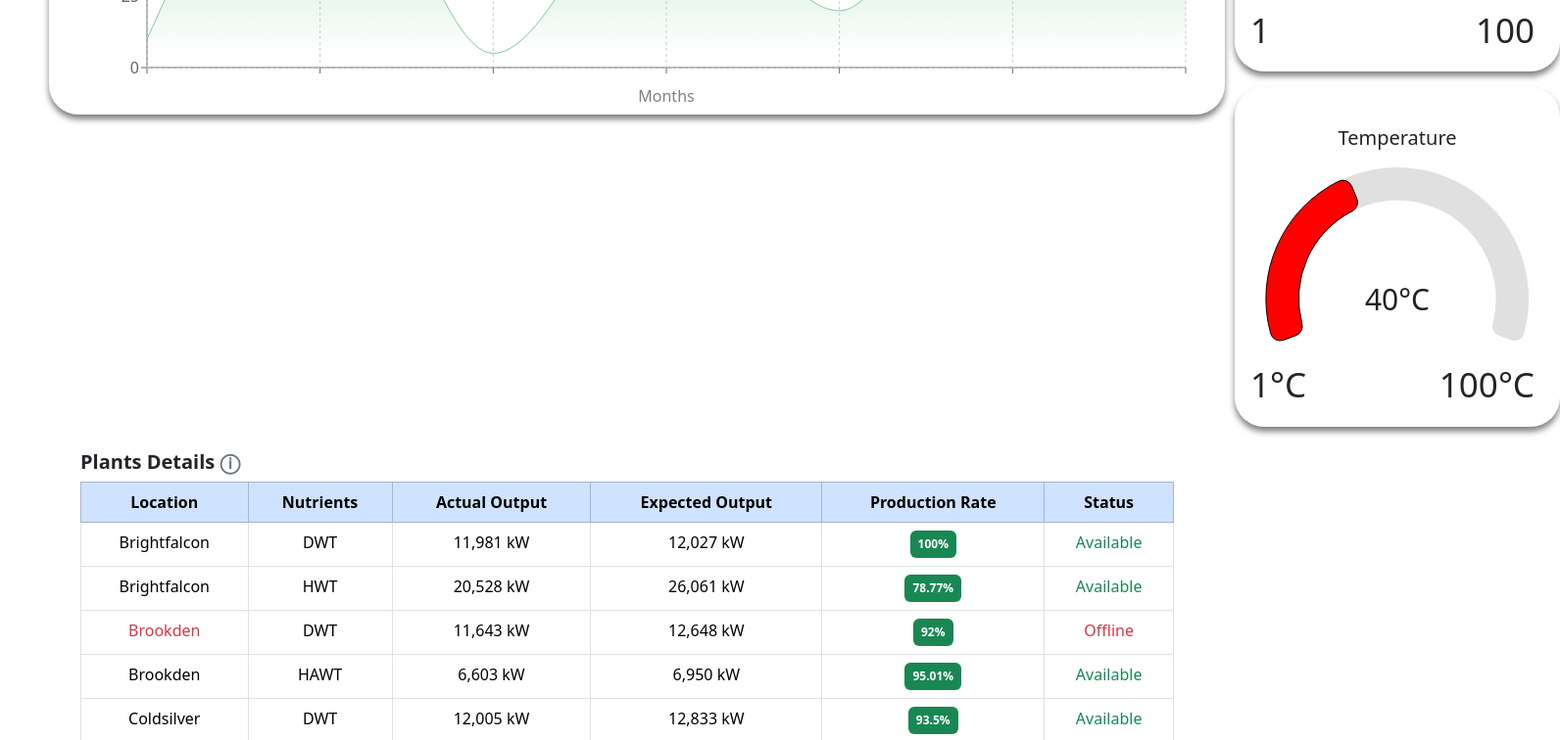
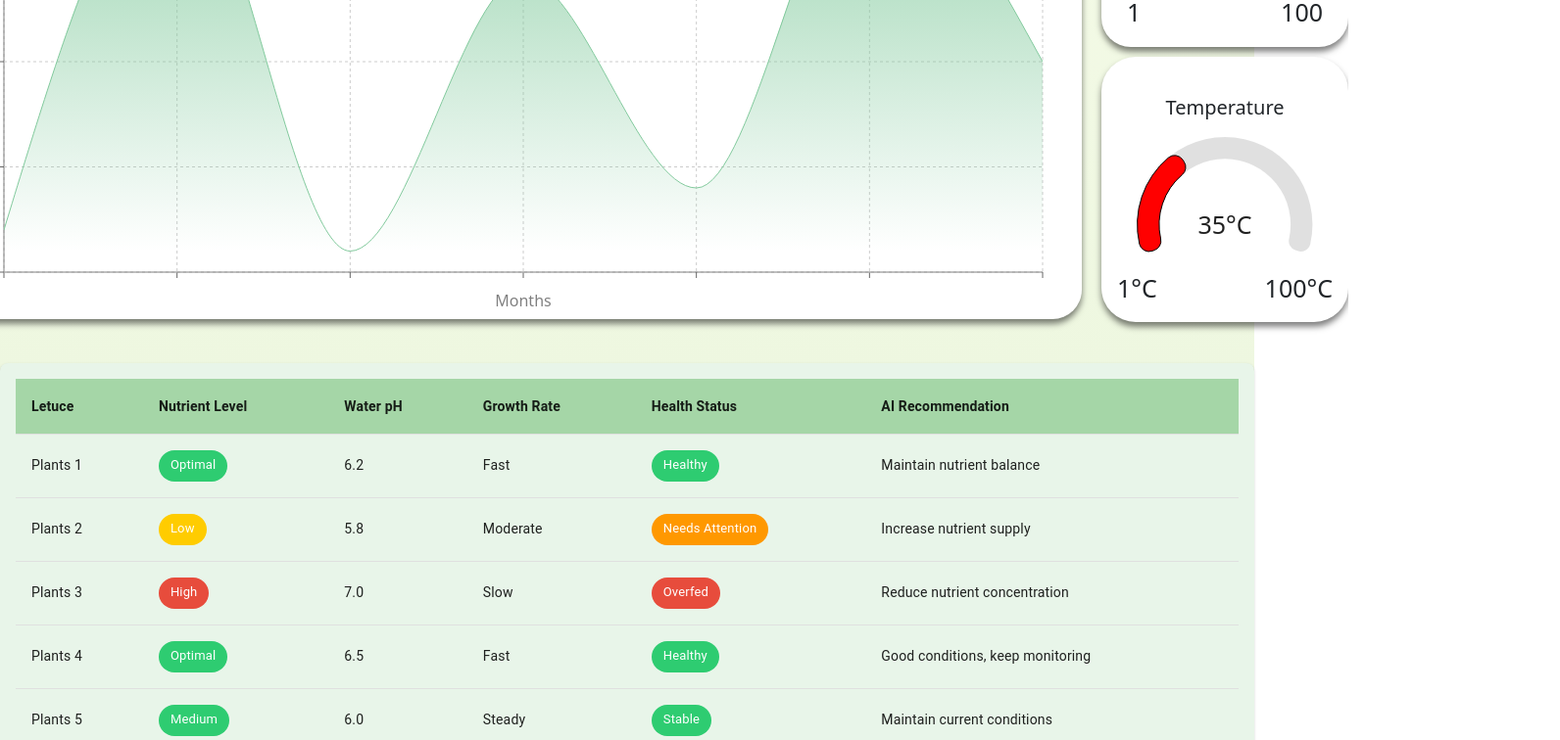
Before and after one commit to lolomoguzu/AI-Monitoring, a React (Vite) app in the folder Monitoring/: page /dashboard in a window 1280 px wide. Shown: the part 460-1216 px from the top of the page at 98% size, 1592 px wide, since content can reach past the window. Built offline with nearby package versions, Linux system fonts and the light colour scheme.

Commit message:
some adjustment

```diff
--- a/Monitoring/src/Components/NavButton.tsx
+++ b/Monitoring/src/Components/NavButton.tsx
@@ -5,7 +5,7 @@ import seeds from "../assets/seedling.svg";
 const NavButton = () => {
   return (
     <div className="font">
-      <Navbar expand="lg" bg="light" variant="light">
+      <Navbar expand="lg" bg="mt-3 p-3 rounded shadow bg-white" variant="light">
         <Container>
           {/* Left Side - Dropdown */}
           <Nav>
--- a/Monitoring/src/Design/Dashboard.css
+++ b/Monitoring/src/Design/Dashboard.css
@@ -1,12 +1,24 @@
-.ST{
- align-items: right;
+.background {
+    background: linear-gradient(to bottom, #f8fceb, #e3f2d4);
+    min-height: 100vh;
+
+}
+
+.soil-temp{
+  display: flex;
+  flex-direction: column;
+  justify-content: center;
+  gap: 10px;
+
 }
 .row1{
+  height: 640px;
+  align-items: center;
+  justify-content: center;
   display: flex;
- padding-top: 10px;
- padding-left: 50px;
- padding-right: 50px;
-gap: 10px;
+  padding-top: 10px;
+gap: 20px;
+
 }
 
 
@@ -20,8 +32,4 @@ gap: 10px;
     align-items: center;
   }
 
-  .row1{
-
-  }
-
 }
--- a/Monitoring/src/Design/SensorDesign/SoilSensor.css
+++ b/Monitoring/src/Design/SensorDesign/SoilSensor.css
@@ -1,16 +1,15 @@
 
 
-.text-buttom{
-    text-align: center;
-          justify-content: space-between;
-          font-size: 35px;
+.text-buttom-soil{
+    display: flex;
+    justify-content: space-between;
+          font-size: 25px;
           color: "#aaa";
-          padding-right: 10px;
+
+}
 
 
-}
 .soil-moisture{
-    margin-top: 1rem; /* mt-3 */
     padding: 1rem; /* p-3 */
     background-color: white; /* bg-white */
     border-radius: 30px; /* rounded */
--- a/Monitoring/src/Design/SensorDesign/Temperature.css
+++ b/Monitoring/src/Design/SensorDesign/Temperature.css
@@ -1,18 +1,16 @@
 .temperature{
-    margin-top: 1rem; /* mt-3 */
+
     padding: 1rem; /* p-3 */
     background-color: white; /* bg-white */
-    border-radius: 30px; /* rounded */
+    border-radius: 35px; /* rounded */
     box-shadow:  0 0.3rem 0.40rem rgba(0, 0, 0, 0.5); /* shadow */
 
 }
 
 
-.text-buttom{
+.text-buttom-temp{
     display: flex;
-          justify-content: space-between;
-          font-size: 35px;
+    justify-content: space-between;
+    font-size: 25px;
           color: "#aaa";
-          padding-right: 10px;
-          text-align: center;
 }
--- a/Monitoring/src/Design/SensorDesign/waterLevel.css
+++ b/Monitoring/src/Design/SensorDesign/waterLevel.css
@@ -1,14 +1,17 @@
 .water-level {
     width: 100%;   /* Adjusts dynamically */
     min-width: 300px;  /* Ensures it doesn't shrink too much */
-    height: 400px;
+    height: 540px;
     background-color: white; /* bg-white */
     border-radius: 30px; /* rounded */
     box-shadow: 0 0.3rem 0.40rem rgba(0, 0, 0, 0.5); /* shadow */
     margin: auto; /* Centers the container */
     padding: 20px;
+    align-items: center;
+    justify-content: center;
 
 }
+
 
 
 @media (max-width: 768px) {
--- a/Monitoring/src/Pages/Dashboard.tsx
+++ b/Monitoring/src/Pages/Dashboard.tsx
@@ -1,4 +1,3 @@
-import React from "react";
 import NavButton from "../Components/NavButton";
 import "../Design/Dashboard.css";
 import Waterlevel from "../SensorComponents/Waterlevel";
@@ -10,13 +9,13 @@ import Temperature from "../SensorComponents/Temperature";
 
 const Dashboard: React.FC = () => {
   return (
-    <div>
+    <div className="background">
       {/* Navigation Button */}
       <NavButton />
 
       {/* Dashboard Header */}
       <div className="d-flex justify-content-between align-items-center mt-3 p-3 rounded shadow bg-white">
-        <h1 className="mb-0">DASHBOARD PREVIEW</h1>
+        <h1>DASHBOARD PREVIEW</h1>
         <button className="btn btn-light p-2 border rounded shadow-sm">
           <ArrowRepeat size={30} />
         </button>
@@ -31,21 +30,19 @@ const Dashboard: React.FC = () => {
         <div>
           <Waterlevel />
         </div>
-        <div className="ST">
+        <div className="soil-temp">
           <SoilSensor />
           <Temperature />
         </div>
       </div>
 
       {/* Plants Preview */}
-      <div className="mt-4">
-        <PlantsPreview />
-      </div>
+
+      <PlantsPreview />
 
       {/* Plant Nutrients Chart */}
-      <div className="mt-4 p-3 bg-white rounded shadow">
-        <PlantNutrients />
-      </div>
+
+      <PlantNutrients />
     </div>
   );
 };
--- a/Monitoring/src/SensorComponents/Plants.tsx
+++ b/Monitoring/src/SensorComponents/Plants.tsx
@@ -1,108 +1,154 @@
-const PowerPlantTable: React.FC = () => {
-  const data = [
+import {
+  Table,
+  TableBody,
+  TableCell,
+  TableContainer,
+  TableHead,
+  TableRow,
+  Paper,
+  Chip,
+  Tooltip,
+} from "@mui/material";
+
+// Define the type for a hydroponic plant entry
+interface HydroponicPlant {
+  name: string;
+  nutrientLevel: string;
+  waterPH: string;
+  growthRate: string;
+  healthStatus: string;
+  aiRecommendation: string;
+}
+
+// Sample data with AI recommendations
+const hydroponicPlants: HydroponicPlant[] = [
   {
-      location: "Brightfalcon",
-      turbine: "DWT",
-      actual: "11,981 kW",
-      expected: "12,027 kW",
-      production: "100%",
-      status: "Available",
+    name: "Plants 1",
+    nutrientLevel: "Optimal",
+    waterPH: "6.2",
+    growthRate: "Fast",
+    healthStatus: "Healthy",
+    aiRecommendation: "Maintain nutrient balance",
   },
   {
-      location: "Brightfalcon",
-      turbine: "HWT",
-      actual: "20,528 kW",
-      expected: "26,061 kW",
-      production: "78.77%",
-      status: "Available",
+    name: "Plants 2",
+    nutrientLevel: "Low",
+    waterPH: "5.8",
+    growthRate: "Moderate",
+    healthStatus: "Needs Attention",
+    aiRecommendation: "Increase nutrient supply",
   },
   {
-      location: "Brookden",
-      turbine: "DWT",
-      actual: "11,643 kW",
-      expected: "12,648 kW",
-      production: "92%",
-      status: "Offline",
+    name: "Plants 3",
+    nutrientLevel: "High",
+    waterPH: "7.0",
+    growthRate: "Slow",
+    healthStatus: "Overfed",
+    aiRecommendation: "Reduce nutrient concentration",
   },
   {
-      location: "Brookden",
-      turbine: "HAWT",
-      actual: "6,603 kW",
-      expected: "6,950 kW",
-      production: "95.01%",
-      status: "Available",
+    name: "Plants 4",
+    nutrientLevel: "Optimal",
+    waterPH: "6.5",
+    growthRate: "Fast",
+    healthStatus: "Healthy",
+    aiRecommendation: "Good conditions, keep monitoring",
   },
   {
-      location: "Coldsilver",
-      turbine: "DWT",
-      actual: "12,005 kW",
-      expected: "12,833 kW",
-      production: "93.5%",
-      status: "Available",
+    name: "Plants 5",
+    nutrientLevel: "Medium",
+    waterPH: "6.0",
+    growthRate: "Steady",
+    healthStatus: "Stable",
+    aiRecommendation: "Maintain current conditions",
   },
   {
-      location: "Coldsilver",
-      turbine: "SWT",
-      actual: "11,956 kW",
-      expected: "12,380 kW",
-      production: "96.8%",
-      status: "Available",
-    },
-    {
-      location: "Crystalmont",
-      turbine: "HAWT",
-      actual: "6,121 kW",
-      expected: "6,178 kW",
-      production: "99.6%",
-      status: "Available",
+    name: "Plants 6",
+    nutrientLevel: "Medium",
+    waterPH: "6.0",
+    growthRate: "Steady",
+    healthStatus: "Stable",
+    aiRecommendation: "Maintain current conditions",
   },
 ];
 
+const HydroponicTable: React.FC = () => {
   return (
-    <div className="container mt-4">
-      <h5 className="fw-bold">
-        Plants Details <span className="text-secondary">&#x24D8;</span>
-      </h5>
-      <div className="table-responsive">
-        <table className="table table-bordered text-center">
-          <thead>
-            <tr className="table-primary">
-              <th>Location</th>
-              <th>Nutrients</th>
-              <th>Actual Output</th>
-              <th>Expected Output</th>
-              <th>Production Rate</th>
-              <th>Status</th>
-            </tr>
-          </thead>
-          <tbody>
-            {data.map((row, index) => (
-              <tr key={index}>
-                <td className={row.status === "Offline" ? "text-danger" : ""}>
-                  {row.location}
-                </td>
-                <td>{row.turbine}</td>
-                <td>{row.actual}</td>
-                <td>{row.expected}</td>
-                <td>
-                  <span className="badge bg-success text-white p-2">
-                    {row.production}
-                  </span>
-                </td>
-                <td
-                  className={
-                    row.status === "Offline" ? "text-danger" : "text-success"
-                  }
+    <TableContainer
+      component={Paper}
+      sx={{ backgroundColor: "#e8f5e9", borderRadius: 2, padding: 2 }}
     >
-                  {row.status}
-                </td>
-              </tr>
+      <Table>
+        {/* Table Header */}
+        <TableHead>
+          <TableRow sx={{ backgroundColor: "#a5d6a7" }}>
+            <TableCell>
+              <b>Letuce</b>
+            </TableCell>
+            <TableCell>
+              <b>Nutrient Level</b>
+            </TableCell>
+            <TableCell>
+              <b>Water pH</b>
+            </TableCell>
+            <TableCell>
+              <b>Growth Rate</b>
+            </TableCell>
+            <TableCell>
+              <b>Health Status</b>
+            </TableCell>
+            <TableCell>
+              <b>AI Recommendation</b>
+            </TableCell>
+          </TableRow>
+        </TableHead>
+
+        {/* Table Body */}
+        <TableBody>
+          {hydroponicPlants.map((plant, index) => (
+            <TableRow key={index}>
+              <TableCell>{plant.name}</TableCell>
+              <TableCell>
+                <Chip
+                  label={plant.nutrientLevel}
+                  sx={{
+                    backgroundColor:
+                      plant.nutrientLevel === "Low"
+                        ? "#ffcc00"
+                        : plant.nutrientLevel === "High"
+                        ? "#e74c3c"
+                        : "#2ecc71",
+                    color: "white",
+                  }}
+                />
+              </TableCell>
+              <TableCell>{plant.waterPH}</TableCell>
+              <TableCell>{plant.growthRate}</TableCell>
+              <TableCell>
+                <Chip
+                  label={plant.healthStatus}
+                  sx={{
+                    backgroundColor:
+                      plant.healthStatus === "Needs Attention"
+                        ? "#ff9800"
+                        : plant.healthStatus === "Overfed"
+                        ? "#e74c3c"
+                        : "#2ecc71",
+                    color: "white",
+                  }}
+                />
+              </TableCell>
+              <TableCell>
+                <Tooltip title="AI-Based Recommendation">
+                  <span>{plant.aiRecommendation}</span>
+                </Tooltip>
+              </TableCell>
+            </TableRow>
           ))}
-          </tbody>
-        </table>
-      </div>
-    </div>
+        </TableBody>
+      </Table>
+    </TableContainer>
   );
 };
 
-export default PowerPlantTable;
+export default HydroponicTable;
--- a/Monitoring/src/SensorComponents/SoilSensor.tsx
+++ b/Monitoring/src/SensorComponents/SoilSensor.tsx
@@ -11,8 +11,8 @@ const SoilSensor = () => {
 
         <div className="position-relative d-inline-block">
           <Gauge
-            width={300}
-            height={200}
+            width={200}
+            height={140}
             value={soil_data}
             startAngle={-110}
             endAngle={110}
@@ -30,7 +30,7 @@ const SoilSensor = () => {
             }}
             text={({ value }) => `${value}%`}
           />
-          <div className="text-buttom">
+          <div className="text-buttom-soil">
             <span>1</span>
             <span>100</span>
           </div>
--- a/Monitoring/src/SensorComponents/Temperature.tsx
+++ b/Monitoring/src/SensorComponents/Temperature.tsx
@@ -1,7 +1,7 @@
 import { Gauge, gaugeClasses } from "@mui/x-charts/Gauge";
-import { ThermometerHalf } from "react-bootstrap-icons"; // Import Bootstrap Icon
+import { ThermometerHalf } from "react-bootstrap-icons";
 import "../Design/SensorDesign/Temperature.css";
-const data: number = 40;
+let temperature_data: number = 35;
 
 const Temperature: React.FC = () => {
   return (
@@ -12,9 +12,9 @@ const Temperature: React.FC = () => {
         <div className="position-relative d-inline-block">
           {/* MUI Gauge */}
           <Gauge
-            width={300}
-            height={200}
-            value={data}
+            width={220}
+            height={140}
+            value={temperature_data}
             startAngle={-110}
             endAngle={110}
             innerRadius="75%"
@@ -27,7 +27,7 @@ const Temperature: React.FC = () => {
               },
               [`& .${gaugeClasses.valueText}`]: {
                 fill: "black", // Set Text Color
-                fontSize: 30,
+                fontSize: 25,
               },
             }}
             text={({ value }) => `${value}°C`} // Display °C Symbol
@@ -36,14 +36,14 @@ const Temperature: React.FC = () => {
           {/* Bootstrap Thermometer Icon (Centered) */}
           <div
             className="position-absolute top-50 start-50 translate-middle text-danger"
-            style={{ fontSize: "40px" }}
+            style={{ fontSize: "30px" }}
           >
             <ThermometerHalf />
           </div>
         </div>
 
         {/* Min & Max Labels */}
-        <div className="text-buttom">
+        <div className="text-buttom-temp">
           <span>1°C</span>
           <span>100°C</span>
         </div>
```
Lines whose indentation alone changed are shown as unchanged.
